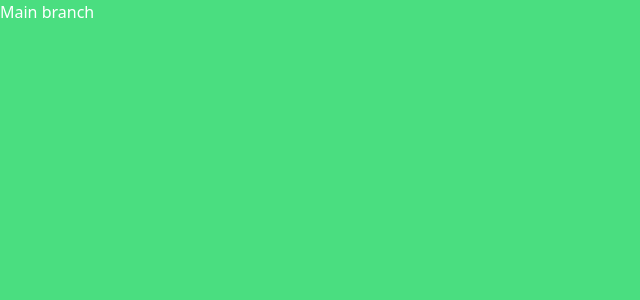
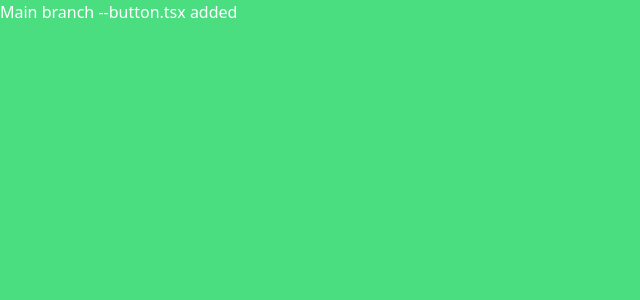
Before and after one commit to priyanshu-rana/News-app, a React (Vite) app: page / in a window 1280 px wide. Shown: the top 300 px of the page, without its empty margins (0-640 px from the left). Built offline with nearby package versions, Linux system fonts and the light colour scheme.

Commit message:
tesing purspose

```diff
--- a/src/App.tsx
+++ b/src/App.tsx
@@ -3,7 +3,9 @@ import { useState } from "react";
 function App() {
   return (
     <div>
-      <h1 className="bg-green-400 h-screen text-white">Main branch</h1>
+      <h1 className="bg-green-400 h-screen text-white">
+        Main branch --button.tsx added
+      </h1>
     </div>
   );
 }
```
